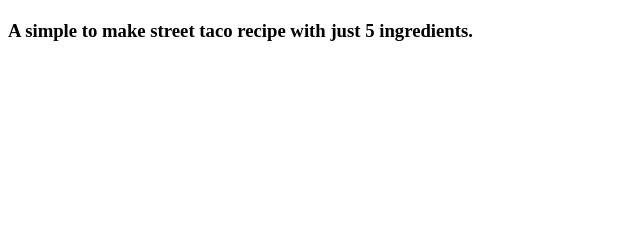
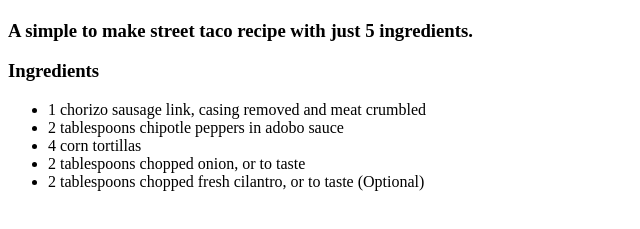
Before and after one commit to npetraglia/odin-recipes, a plain HTML site: page recipes/tacos.html in a window 1280 px wide. Shown: the part 483-712 px from the top of the page, without its empty margins (0-640 px from the left). Drawn offline with Linux system fonts and the light colour scheme.

Commit message:
unordered list tacos.html

```diff
--- a/recipes/tacos.html
+++ b/recipes/tacos.html
@@ -8,5 +8,13 @@
         <h1>Street Tacos</h1>
         <img src="https://imagesvc.meredithcorp.io/v3/mm/image?url=https%3A%2F%2Fstatic.onecms.io%2Fwp-content%2Fuploads%2Fsites%2F43%2F2021%2F11%2F04%2Fimage-321.jpg" width="400" height="400">
         <h3>A simple to make street taco recipe with just 5 ingredients.</h3>
+        <h3>Ingredients</h3>
+        <ul>
+            <li>1 chorizo sausage link, casing removed and meat crumbled</li>
+            <li>2 tablespoons chipotle peppers in adobo sauce</li>
+            <li>4 corn tortillas</li>
+            <li>2 tablespoons chopped onion, or to taste</li>
+            <li>2 tablespoons chopped fresh cilantro, or to taste (Optional)</li>
+        </ul>
     </body>
 </html>
```
